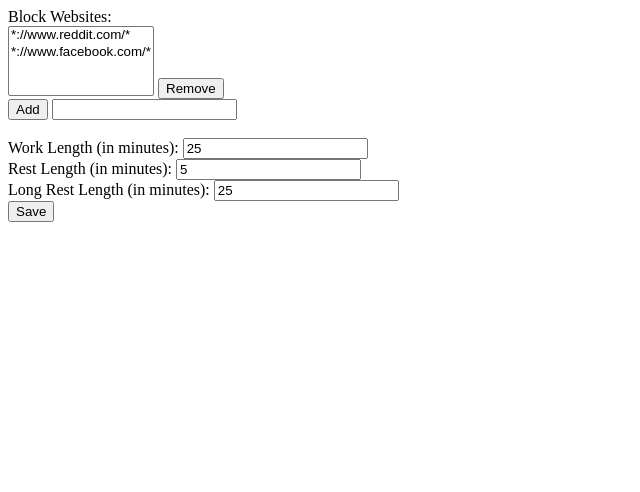
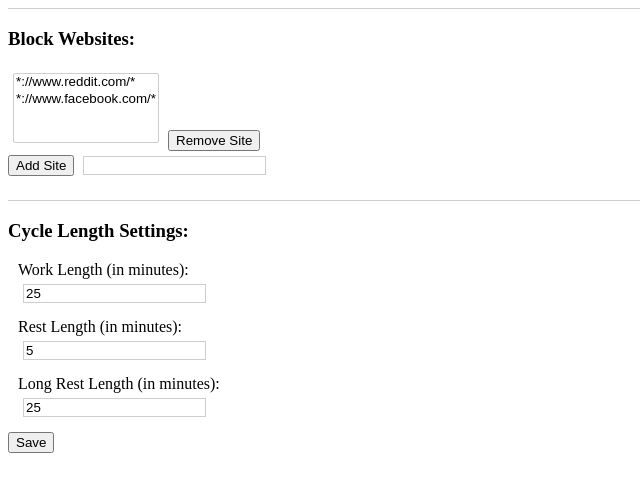
Before and after one commit to kylemrtnez/TomatoTomato, a browser extension: page options/options.html in a window 1280 px wide. Shown: the whole page, without its empty margins (0-640 px from the left). Drawn offline with Linux system fonts and the light colour scheme.

Commit message:
Add minor styling to options page

```diff
--- a/options/options.css
+++ b/options/options.css
@@ -0,0 +1,15 @@
+#websiteList {
+    border-top: 1px solid #cecece;
+    border-bottom: 1px solid #cecece;
+    margin-bottom: 10px;
+    padding-bottom:20px;
+}
+
+select, input {
+    border: 1px solid #cecece;
+    margin: 5px;
+}
+
+.cycleInput {
+    margin: 10px;
+}
--- a/options/options.html
+++ b/options/options.html
@@ -6,33 +6,50 @@
     </head>
     <body>
         <form>
-            <label>Block Websites:</label><br>
+            <section id="websiteList">
+                <h3>Block Websites:</h3>
                 <div>
-            <select id="blockPatterns" multiple="true">
-            </select>
-            <button id="removeSite">Remove</button>
+                    <select id="blockPatterns" multiple="true"></select>
+                    <button id="removeSite">Remove Site</button>
                     </br>
                 </div>
                 <div>
-            <label><button id="addSite">Add</button>
-            <input type="text" id="websiteInput"></label>
-            </div></br>
+                    <label><button id="addSite">Add Site</button></label>
+                    <input type="text" id="websiteInput">
+                </div>
+            </section>
+
             <!-- POMODORO TIMER INPUTS -->
-            <label>Work Length (in minutes): <input type="text" id="workLength"></label>
+            <h3>Cycle Length Settings:</h3>
+            <div class="cycleInput">
+                <label for="workLength">Work Length (in minutes): </label>
+                <span id="workDisplay"></span>
+                <br>
+                <input type="text" id="workLength"
+                       placeholder="Enter minutes here.">
                 <span class="err" id="workErr"></span>
-            </br>
+            </div>
 
-            <label>Rest Length (in minutes): <input type="text" id="restLength"></label>
+            <div class="cycleInput">
+                <label for="restLength">Rest Length (in minutes): </label>
+                <span id="restDisplay"></span>
+                <br>
+                <input type="text" id="restLength"
+                       placeholder="Enter minutes here.">
                 <span class="err" id="restErr"></span>
-            </br>
+            </div>
 
-            <label>Long Rest Length (in minutes): <input type="text" id="longRestLength"></label>
+            <div class="cycleInput">
+                <label for="longRestLength">Long Rest Length (in minutes): </label>
+                <span id="longRestDisplay"></span>
+                <br>
+                <input type="text" id="longRestLength"
+                       placeholder="Enter minutes here.">
                 <span class="err" id="longRestErr"></span>
-            </br>
+            </div>
 
-            <button type="submit">Save</button>
+            <button type="submit">Save</button><span id="saveSuccess"></span>
         </form>
-
         <script src="options.js"></script>
     </body>
 </html>
--- a/options/options.js
+++ b/options/options.js
@@ -157,7 +157,7 @@ function restoreOptions() {
 * Returns: None
 ***********************************************************************/
 function formatForErr(domElement) {
-    var errorColor = "#f59797";
+    var errorColor = "#ffc1c1";
     var errorBorder = "solid red 1px";
 
     domElement.style.backgroundColor = errorColor;
```
Lines whose indentation alone changed are shown as unchanged.
